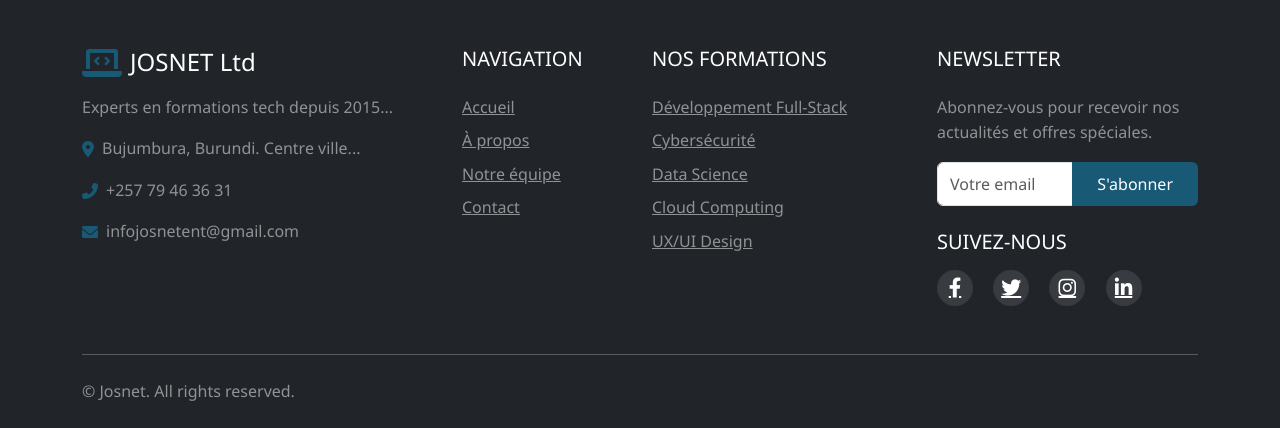
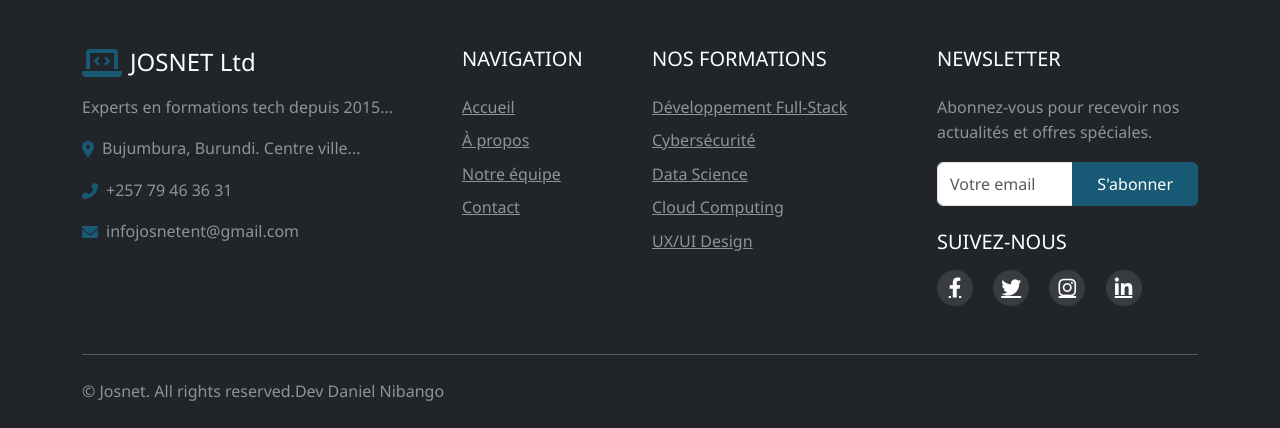
Before and after one commit to Danielnibango/AppWeb-main, a Django app: page / in a window 1280 px wide. Shown: the part 5060-5488 px from the top of the page. Run offline with Django 5.2, Linux system fonts and the light colour scheme.

Commit message:
Update base.html

```diff
--- a/inscription/templates/base.html
+++ b/inscription/templates/base.html
@@ -200,7 +200,7 @@
             <hr class="my-4 bg-secondary">
             <div class="row align-items-center">
                 <div class="col-md-6 mb-3 mb-md-0">
-                    <p class="mb-0 text-white-50">&copy; Josnet. All rights reserved.</p>
+                    <p class="mb-0 text-white-50">&copy; Josnet. All rights reserved.Dev Daniel Nibango</p>
                 </div>
             </div>
         </div>
```
